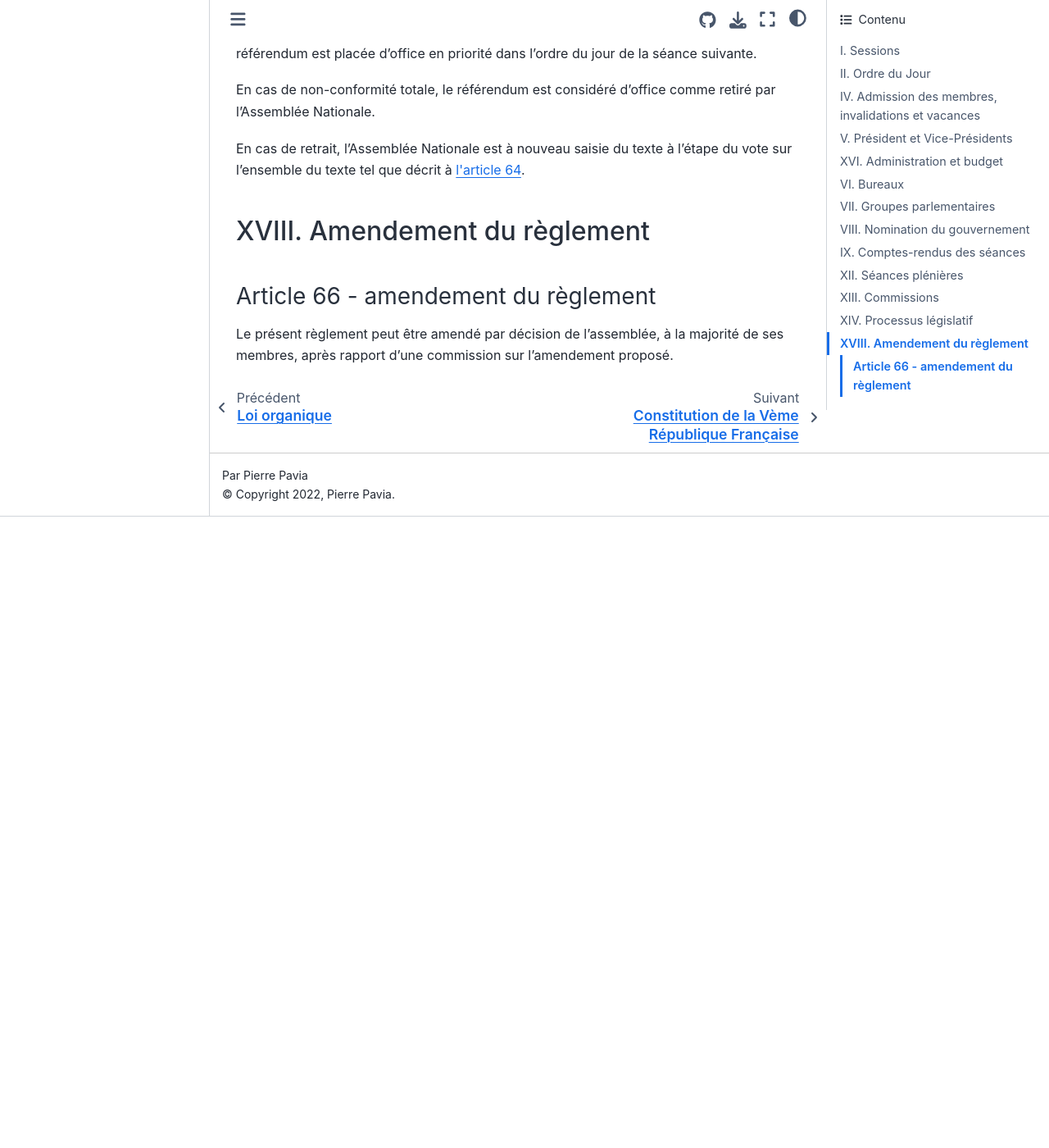
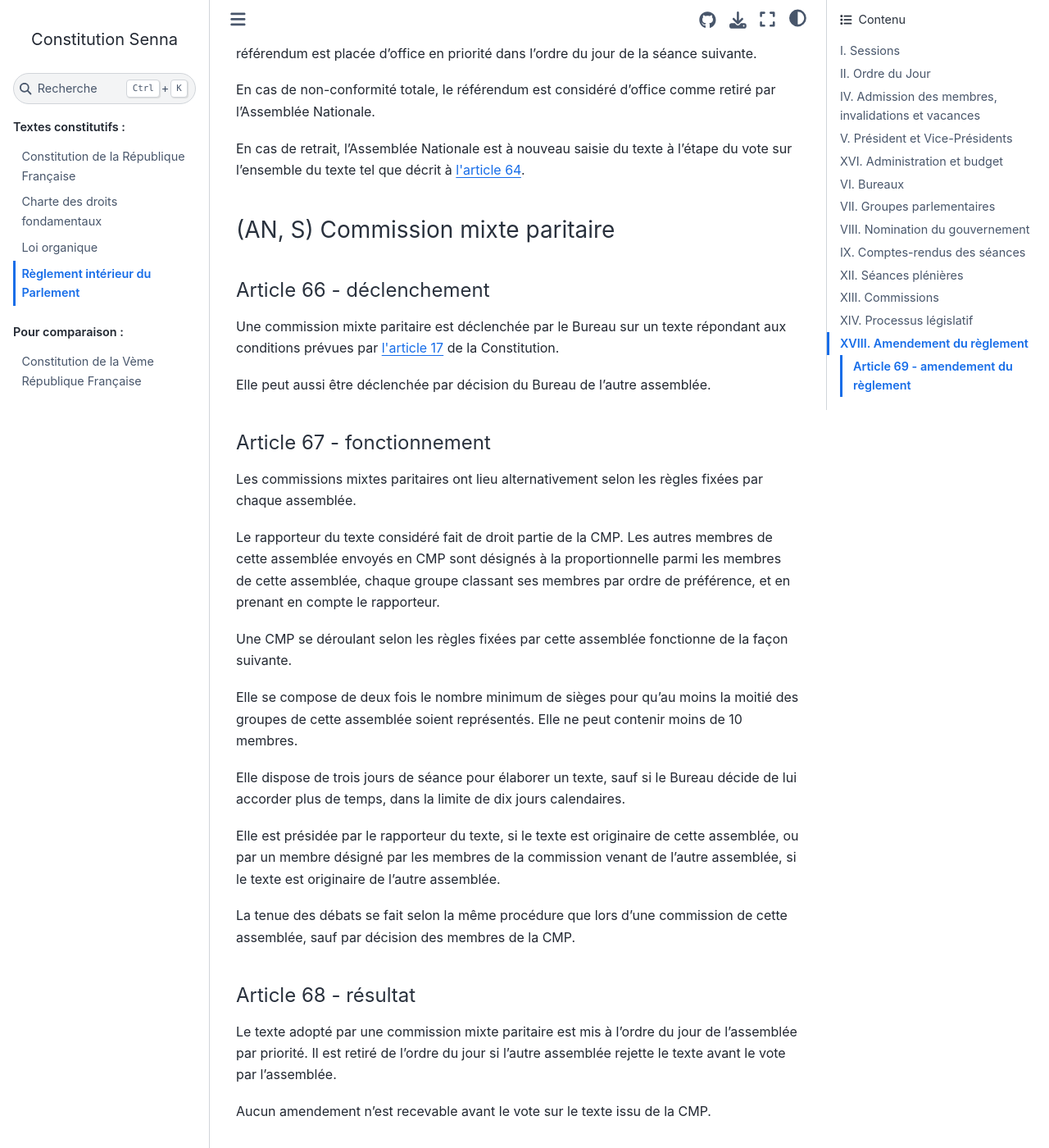
Before and after one commit to Gouvernathor/senna, a Sphinx documentation site: the page built from source/reglement_interieur.rst, in a window 1280 px wide and 1400 px high, scrolled down 22983 px. Shown: the whole window at 82% size. Built offline with Sphinx 7.4.7 and the Sphinx Book theme 1.1.4, drawn with Linux system fonts in a browser that asks for light colours; before the commit the page ends 23613 px from its top, so only the background shows below that; some of the changed text lies outside the part shown.

Commit message:
CMP dans le réglement intérieur

```diff
--- a/source/reglement_interieur.rst
+++ b/source/reglement_interieur.rst
@@ -7,7 +7,7 @@
 
     Les lettres AN pour l'Assemblée Nationale, S pour le Sénat et C pour le Congrès, indiquent que l'article ne s'applique qu'à cette assemblée quand elles figurent à côté du numéro d'un article, et idem pour un alinéa quand elles y figurent en retrait.
 
-    Au sein d'un article, l'assemblée à laquelle il s'applique est désignée sous le terme "l'assemblée". Sauf mention contraire, les membres, président et Bureau mentionnés sont ceux de l'assemblée en question.
+    Au sein d'un article, l'assemblée à laquelle il s'applique est désignée sous les terme "l'assemblée" ou "cette assemblée". Sauf mention contraire, les membres, président et Bureau mentionnés sont ceux de l'assemblée en question.
 
     Cette note ne fait pas partie du règlement intérieur.
 
@@ -646,6 +646,37 @@
 
 En cas de retrait, l'Assemblée Nationale est à nouveau saisie du texte à l'étape du vote sur l'ensemble du texte tel que décrit à :artref:`(AN, S) adoption sans l'autre assemblée`.
 
+(AN, S) Commission mixte paritaire
+==================================
+
+.. article:: déclenchement
+
+Une commission mixte paritaire est déclenchée par le Bureau sur un texte répondant aux conditions prévues par :artref:`navette parlementaire et CMP` de la Constitution.
+
+Elle peut aussi être déclenchée par décision du Bureau de l'autre assemblée.
+
+.. article:: fonctionnement
+
+Les commissions mixtes paritaires ont lieu alternativement selon les règles fixées par chaque assemblée.
+
+Le rapporteur du texte considéré fait de droit partie de la CMP. Les autres membres de cette assemblée envoyés en CMP sont désignés à la proportionnelle parmi les membres de cette assemblée, chaque groupe classant ses membres par ordre de préférence, et en prenant en compte le rapporteur.
+
+Une CMP se déroulant selon les règles fixées par cette assemblée fonctionne de la façon suivante.
+
+Elle se compose de deux fois le nombre minimum de sièges pour qu'au moins la moitié des groupes de cette assemblée soient représentés. Elle ne peut contenir moins de 10 membres.
+
+Elle dispose de trois jours de séance pour élaborer un texte, sauf si le Bureau décide de lui accorder plus de temps, dans la limite de dix jours calendaires.
+
+Elle est présidée par le rapporteur du texte, si le texte est originaire de cette assemblée, ou par un membre désigné par les membres de la commission venant de l'autre assemblée, si le texte est originaire de l'autre assemblée.
+
+La tenue des débats se fait selon la même procédure que lors d'une commission de cette assemblée, sauf par décision des membres de la CMP.
+
+.. article:: résultat
+
+Le texte adopté par une commission mixte paritaire est mis à l'ordre du jour de l'assemblée par priorité. Il est retiré de l'ordre du jour si l'autre assemblée rejette le texte avant le vote par l'assemblée.
+
+Aucun amendement n'est recevable avant le vote sur le texte issu de la CMP.
+
 ------------------------------
 XVIII. Amendement du règlement
 ------------------------------
```
